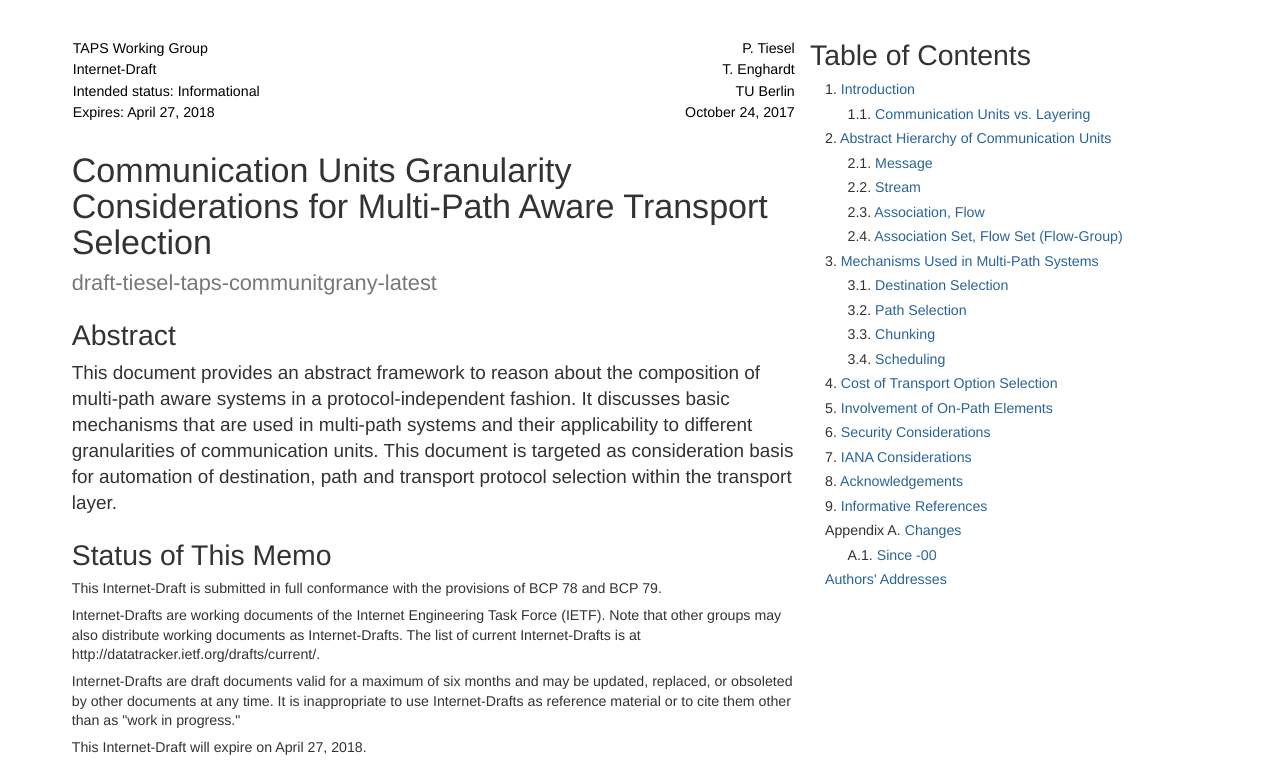
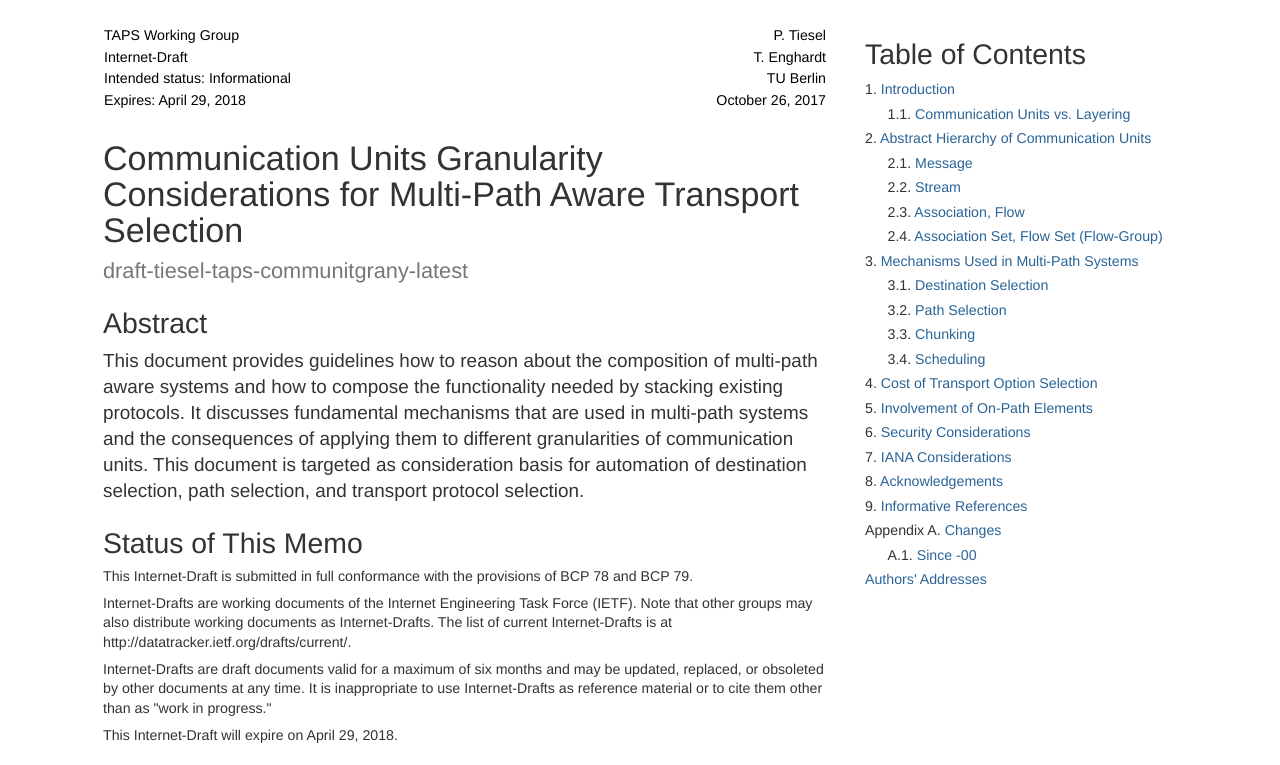
Before and after one commit to philsbln/draft-tiesel-taps-communitgrany, a plain HTML site: page draft-tiesel-taps-communitgrany.html in a window 1280 px wide. Shown: the top 765 px of the page. Drawn offline with Linux system fonts and the light colour scheme.

Commit message:
Script updating gh-pages from e7cb7d3. [ci skip]

```diff
--- a/draft-tiesel-taps-communitgrany.html
+++ b/draft-tiesel-taps-communitgrany.html
@@ -23,13 +23,12 @@
     position: fixed;
     bottom: 0;
     right: 0;
-    right: calc(50vw - 500px);
+    right: calc(50vw - 525px);
     width: 300px;
-    padding: 0 1em;
     z-index: 1;
   }
   #rfc\.toc {
-    top: 16px;
+    top: 15px;
   }
   ul.toc {
     top: 80px;
@@ -37,8 +36,7 @@
   }
 
   body {
-    padding-left: 1.5em;
-    padding-right: 29em;
+    padding-right: 350px;
   }
 }
 
@@ -47,7 +45,7 @@ body {
   color: #333;
   font-size-adjust: 0.5;
   line-height: 130%;
-  margin: 2.5em auto;
+  margin: 25px auto;
   max-width: 724px;
 }
 
@@ -305,9 +303,9 @@ address {
 
   <meta name="dct.creator" content="Tiesel, P. and T. Enghardt" />
   <meta name="dct.identifier" content="urn:ietf:id:draft-tiesel-taps-communitgrany-latest" />
-  <meta name="dct.issued" scheme="ISO8601" content="2017-10-24" />
-  <meta name="dct.abstract" content="This document provides an abstract framework to reason about the composition of multi-path aware systems in a protocol-independent fashion.  It discusses basic mechanisms that are used in multi-path systems and their applicability to different granularities of communication units.  This document is targeted as consideration basis for automation of destination, path and transport protocol selection within the transport layer." />
-  <meta name="description" content="This document provides an abstract framework to reason about the composition of multi-path aware systems in a protocol-independent fashion.  It discusses basic mechanisms that are used in multi-path systems and their applicability to different granularities of communication units.  This document is targeted as consideration basis for automation of destination, path and transport protocol selection within the transport layer." />
+  <meta name="dct.issued" scheme="ISO8601" content="2017-10-26" />
+  <meta name="dct.abstract" content="This document provides guidelines how to reason about the composition of multi-path aware systems and how to compose the functionality needed by stacking existing protocols.  It discusses fundamental mechanisms that are used in multi-path systems and the consequences of applying them to different granularities of communication units.  This document is targeted as consideration basis for automation of destination selection, path selection, and transport protocol selection." />
+  <meta name="description" content="This document provides guidelines how to reason about the composition of multi-path aware systems and how to compose the functionality needed by stacking existing protocols.  It discusses fundamental mechanisms that are used in multi-path systems and the consequences of applying them to different granularities of communication units.  This document is targeted as consideration basis for automation of destination selection, path selection, and transport protocol selection." />
 
 </head>
 
@@ -329,8 +327,8 @@ address {
   <td class="right">TU Berlin</td>
 </tr>
 <tr>
-  <td class="left">Expires: April 27, 2018</td>
-  <td class="right">October 24, 2017</td>
+  <td class="left">Expires: April 29, 2018</td>
+  <td class="right">October 26, 2017</td>
 </tr>
 
 
@@ -343,14 +341,14 @@ address {
   <h1 id="rfc.abstract">
   <a href="#rfc.abstract">Abstract</a>
 </h1>
-<p>This document provides an abstract framework to reason about the composition of multi-path aware systems in a protocol-independent fashion.  It discusses basic mechanisms that are used in multi-path systems and their applicability to different granularities of communication units.  This document is targeted as consideration basis for automation of destination, path and transport protocol selection within the transport layer.</p>
+<p>This document provides guidelines how to reason about the composition of multi-path aware systems and how to compose the functionality needed by stacking existing protocols.  It discusses fundamental mechanisms that are used in multi-path systems and the consequences of applying them to different granularities of communication units.  This document is targeted as consideration basis for automation of destination selection, path selection, and transport protocol selection.</p>
 <h1 id="rfc.status">
   <a href="#rfc.status">Status of This Memo</a>
 </h1>
 <p>This Internet-Draft is submitted in full conformance with the provisions of BCP 78 and BCP 79.</p>
 <p>Internet-Drafts are working documents of the Internet Engineering Task Force (IETF).  Note that other groups may also distribute working documents as Internet-Drafts.  The list of current Internet-Drafts is at http://datatracker.ietf.org/drafts/current/.</p>
 <p>Internet-Drafts are draft documents valid for a maximum of six months and may be updated, replaced, or obsoleted by other documents at any time.  It is inappropriate to use Internet-Drafts as reference material or to cite them other than as "work in progress."</p>
-<p>This Internet-Draft will expire on April 27, 2018.</p>
+<p>This Internet-Draft will expire on April 29, 2018.</p>
 <h1 id="rfc.copyrightnotice">
   <a href="#rfc.copyrightnotice">Copyright Notice</a>
 </h1>
@@ -547,7 +545,7 @@ address {
       <td class="reference">
         <b id="I-D.pauly-taps-guidelines">[I-D.pauly-taps-guidelines]</b>
       </td>
-      <td class="top"><a>Pauly, T.</a>, "<a href="http://tools.ietf.org/html/draft-pauly-taps-guidelines-00">Software Guidelines for Protocol Evolution</a>", Internet-Draft draft-pauly-taps-guidelines-00, February 2017.</td>
+      <td class="top"><a>Pauly, T.</a>, "<a href="http://tools.ietf.org/html/draft-pauly-taps-guidelines-01">Guidelines for Racing During Connection Establishment</a>", Internet-Draft draft-pauly-taps-guidelines-01, October 2017.</td>
     </tr>
     <tr>
       <td class="reference">
```
Also changed, not shown: draft-tiesel-taps-communitgrany.txt.
